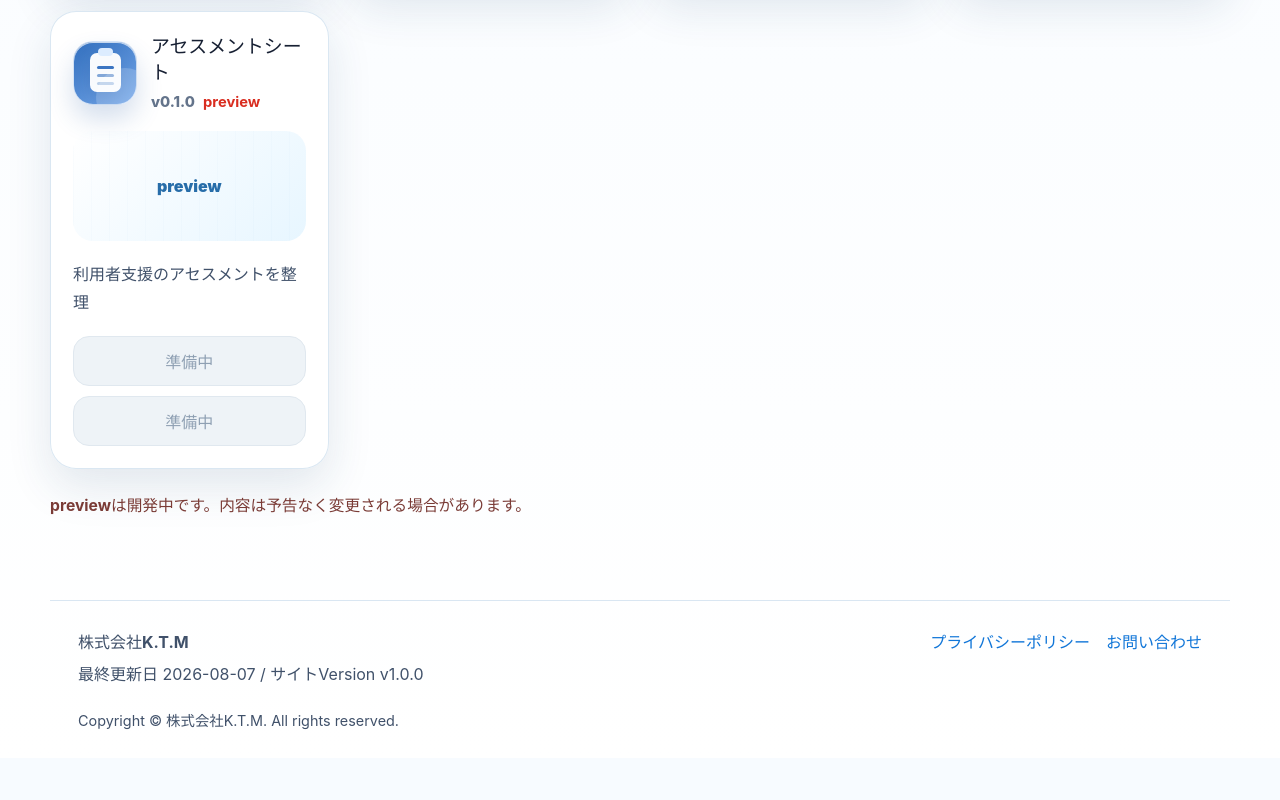
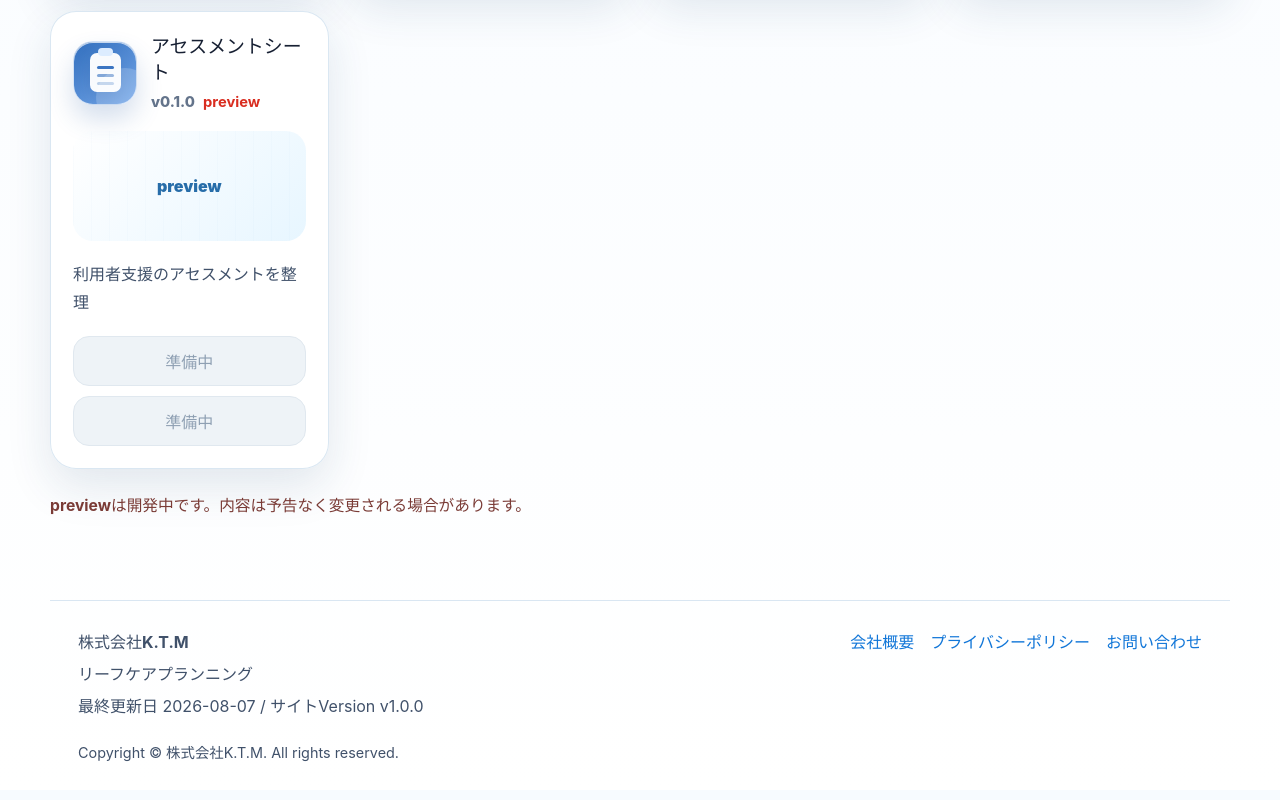
Before and after one commit to system-app-web/app-development, a React (Vite) app in the folder WEBアプリポータル/: page / in a window 1280 px wide. Shown: the part 2114-2914 px from the top of the page. Built offline with nearby package versions, Linux system fonts and the light colour scheme.

Commit message:
Add KTM company links to portal footer

```diff
--- a/WEBアプリポータル/src/components/Footer.tsx
+++ b/WEBアプリポータル/src/components/Footer.tsx
@@ -5,11 +5,13 @@ export function Footer() {
     <footer className="site-footer" id="footer">
       <div>
         <strong>{siteInfo.companyName}</strong>
+        <p>{siteInfo.officeName}</p>
         <p>最終更新日 {siteInfo.lastUpdated} / サイトVersion {siteInfo.version}</p>
       </div>
       <nav aria-label="フッターメニュー">
+        <a href={siteInfo.websiteUrl} target="_blank" rel="noopener noreferrer">会社概要</a>
         <a href="#footer">プライバシーポリシー</a>
-        <a href="#footer">お問い合わせ</a>
+        <a href={siteInfo.websiteUrl} target="_blank" rel="noopener noreferrer">お問い合わせ</a>
       </nav>
       <p className="copyright">Copyright © {siteInfo.companyName}. All rights reserved.</p>
     </footer>
```
